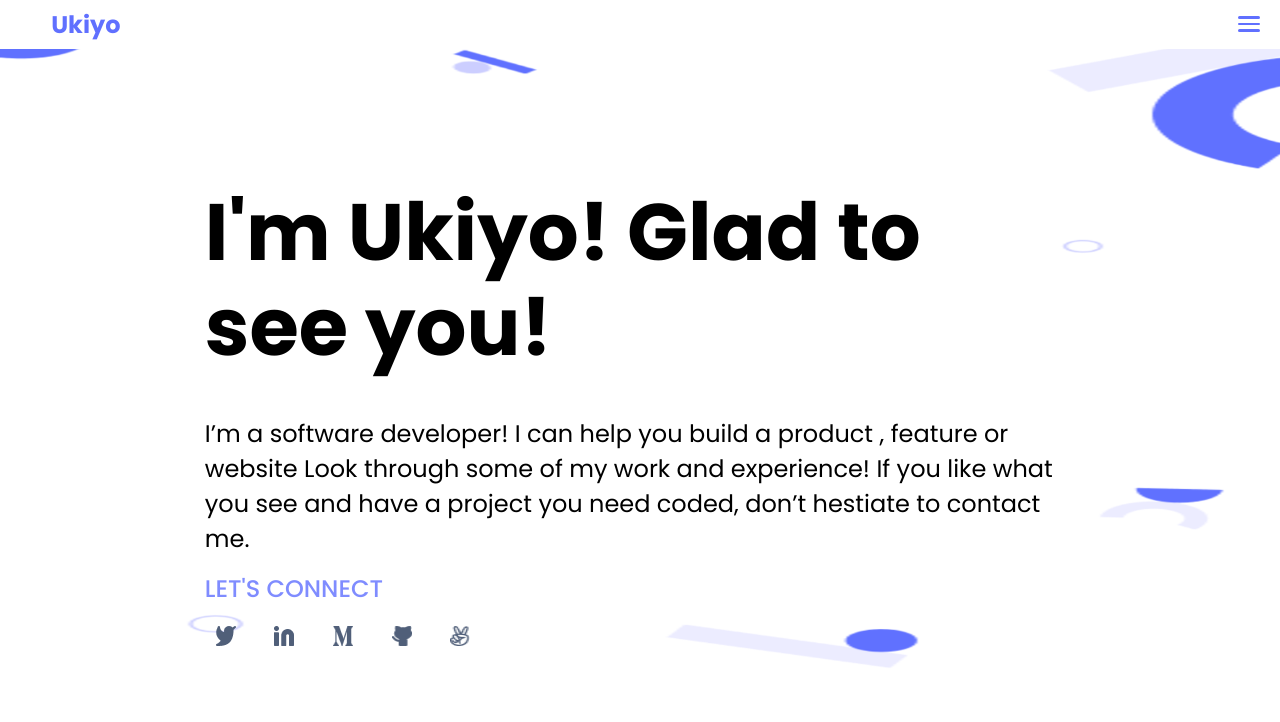
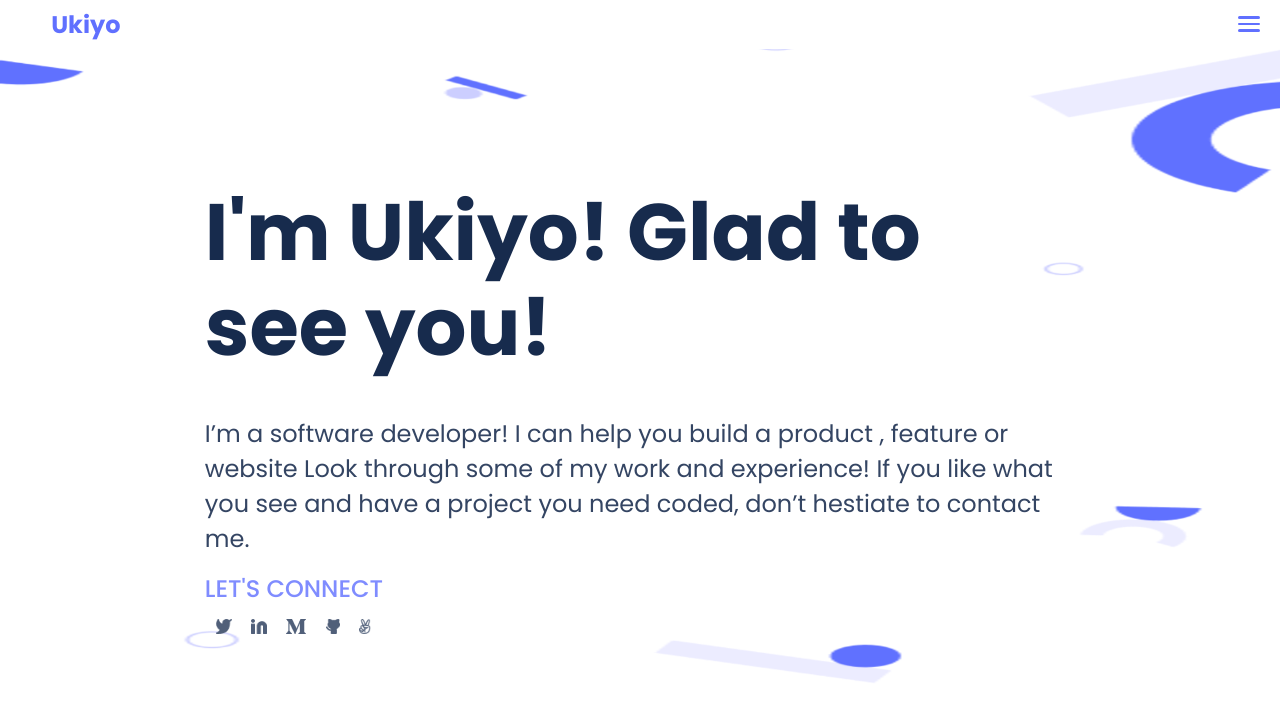
Before and after one commit to uuukiiiyooo/myFirstPortfolio.github.io, a plain HTML site: page index.html in a window 1280 px wide. Drawn offline with Linux system fonts and the light colour scheme.

Commit message:
Changed CSS file values so screen looks like template image

```diff
--- a/styles.css
+++ b/styles.css
@@ -9,6 +9,9 @@ body {
     margin: 0 auto;
     font-family: "Poppins", sans-serif;
     background-image: url(./img/mobBg.png);
+    background-size: cover;
+    background-repeat: no-repeat;
+    background-position-y: 1.7rem;
 }
 
 .mainMenu {
@@ -53,40 +56,43 @@ body {
 
 .homeContent h1 {
     font-weight: 700;
-    font-size: 3rem;
-    line-height: 64px;
-    padding-top: 20%;
+    font-size: 2.5rem;
+    line-height: 46px;
+    padding-top: 18%;
+    color: #172B4D;
+    ;
 }
 
 .contentPara {
-    margin-top: -10%;
-    font-size: 1rem;
+    margin-top: -1.5rem;
+    font-size: 0.9rem;
+    color: #344563;
 }
 
 .contentLink {
-    margin-top: -3%;
-    font-size: 1rem;
+    margin-top: -2%;
+    font-size: 0.9rem;
     font-weight: 500;
     color: #7F8CFF;
 }
 
 .homeContent li {
     list-style-type: none;
-    margin-left: -15%;
+    margin-left: -2.5rem;
+    margin-top: -0.6rem;
 }
 
 .homeContent img {
-    height: 20px;
-    width: 20px;
-    margin-right: 4%;
+    height: 0.99rem;
+    margin-right: 0.95rem;
 }
 
 
 @media screen and (min-width: 375px) {
     body {
-        background-image: url(./img/deskBg.png);
+        background-image: url(./img/mobBg.png);
         background-repeat: no-repeat;
-        background-size: cover;
+        background-size: contain;
     }
 
     .homeContent {
```
Also changed, not shown: img/mobBg.png, 1 other file.
